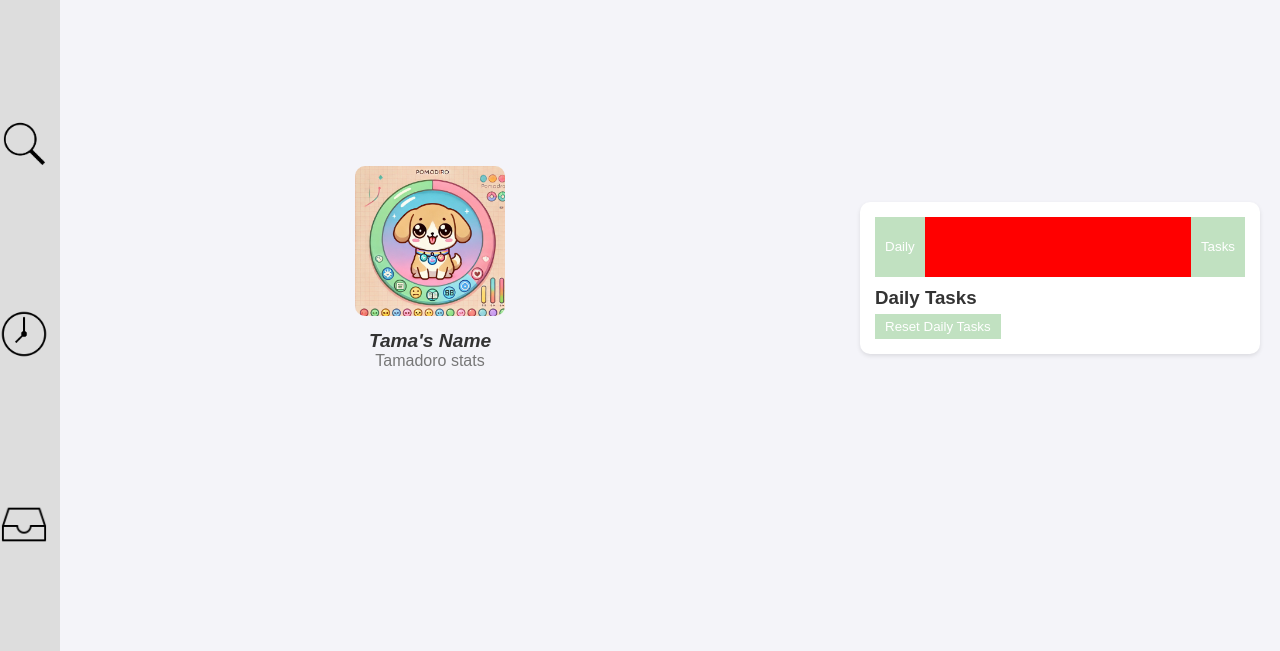
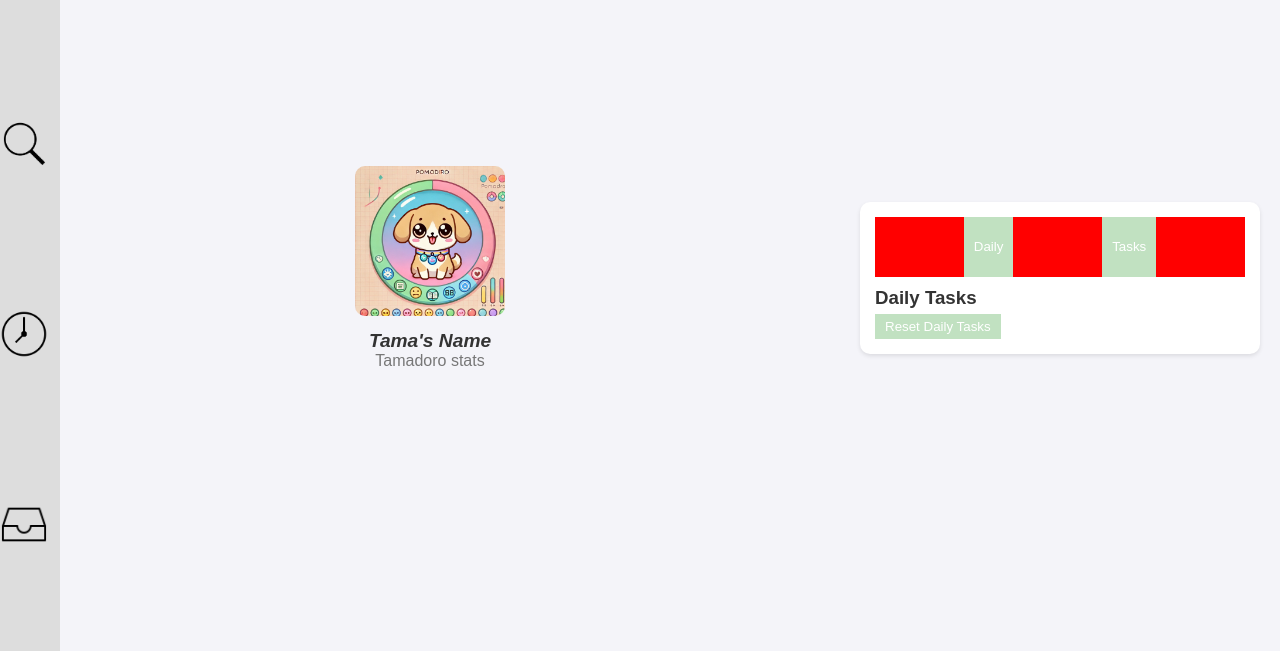
Before and after one commit to mintkick/Pomodoro-Tamagotchi-main, a plain HTML site: page frontend.html in a window 1280 px wide. Shown: the part 149-800 px from the top of the page. Drawn offline with Linux system fonts and the light colour scheme.

Commit message:
Refactor task section in frontend.html and update task section styling in style.css

```diff
--- a/index.js
+++ b/index.js
@@ -36,3 +36,9 @@ try {
     loadEl.textContent = 'Error loading the Firebase SDK, check the console.';
 }
 });
+
+// Opening Task section JavaScript
+
+
+
+// Closing Task section JavaScript
--- a/style.css
+++ b/style.css
@@ -83,7 +83,7 @@ h3, h4 {
 
 .tabs{
     display: flex;
-    justify-content: space-between;
+    justify-content: space-evenly;
     height: 60px;
     width: 100%;
     background-color: red;
```
